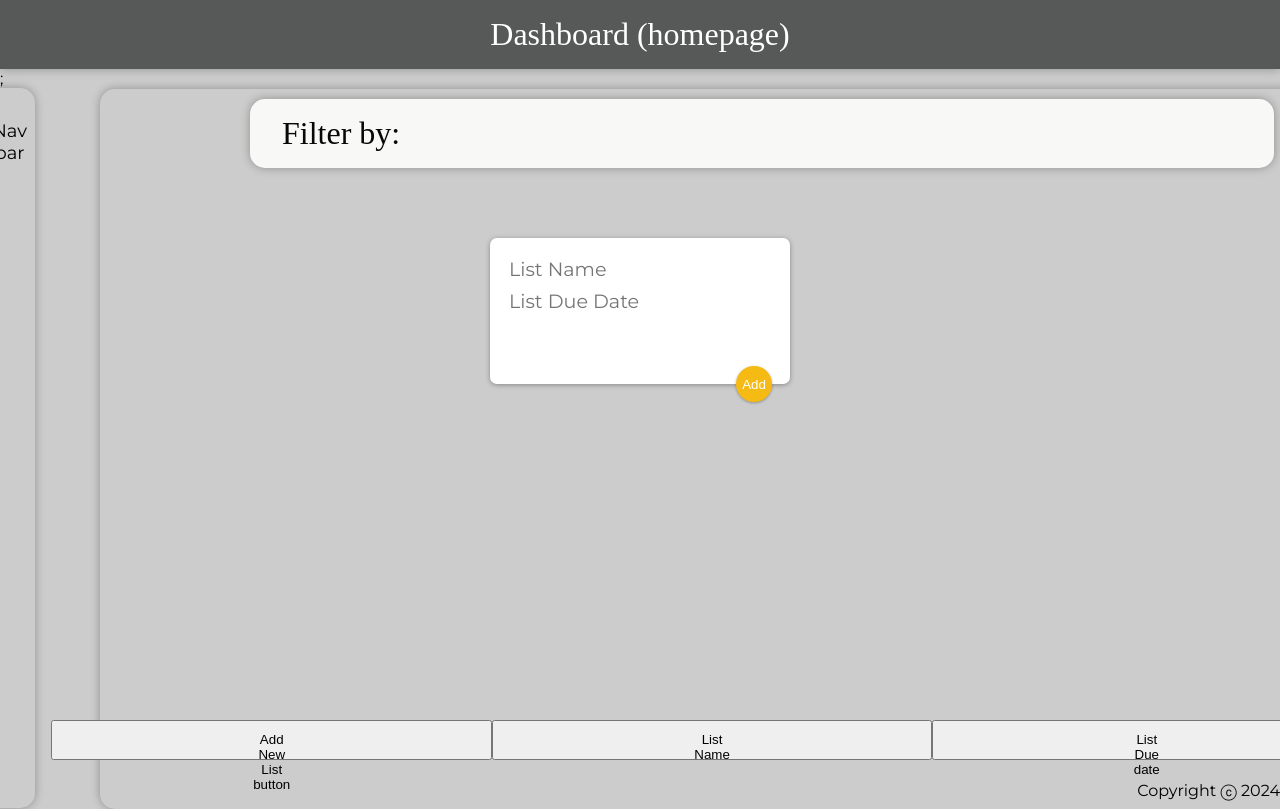
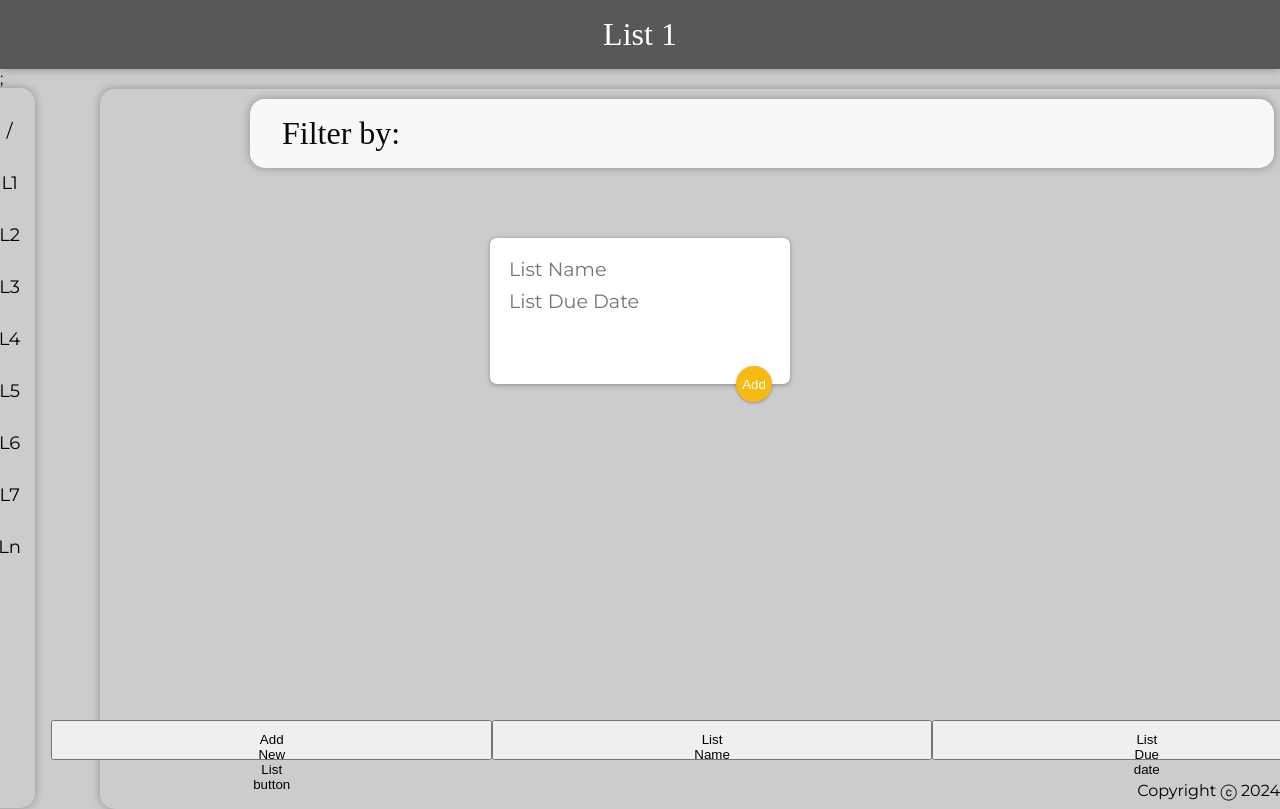
Before and after one commit to nr768/CS312-Task-Manager-App, a React (Create React App) app in the folder task-manager/: page /#/List1 in a window 1280 px wide. Before the commit this address led to /. Shown: the top 809 px of the page. Built offline with nearby package versions, Linux system fonts and the light colour scheme; a web font is replaced by a local one.

Commit message:
Reworked the app.jsx file so it can render the home page and any other pages. Created Pages folder to house all the templates for each page ( Home page, list page )

```diff
--- a/task-manager/package.json
+++ b/task-manager/package.json
@@ -10,6 +10,7 @@
     "react": "^18.3.1",
     "react-bootstrap": "^2.10.4",
     "react-dom": "^18.3.1",
+    "react-router-dom": "^6.25.1",
     "react-scripts": "5.0.1",
     "web-vitals": "^2.1.4"
   },
--- /dev/null
+++ b/task-manager/src/Pages/HomePage.jsx
@@ -0,0 +1,52 @@
+import React, { useState } from "react";
+import Header from "../components/Header";
+import Footer from "../components/Footer";
+import Note from "../components/Note";
+import CreateArea from "../components/CreateArea";
+import Filter_Box from "../components/FilterBox";
+import Big_Box from "../components/BigBox";
+import Nav_Bar from "../components/NavBar";
+
+function HomePage(){
+  const [notes, setNotes] = useState([]);
+
+  function new_note(note) {
+    setNotes((prevNotes) => {
+      return [...prevNotes, note];
+    });
+  }
+
+  function bad_note(id) {
+    setNotes((prevNotes) => {
+      return prevNotes.filter((noteItem, index) => {
+        return index !== id;
+      });
+    });
+  }
+
+  return (
+    <div>
+      <Header title ={"Dashboard (homepage)"}/>
+      <Filter_Box />
+      <Big_Box />
+
+      <Nav_Bar />
+      <CreateArea onAdd={new_note} />
+      {notes.map((noteItem, index) => {
+        return (
+          <Note
+            key={index}
+            id={index}
+            title={noteItem.title}
+            content={noteItem.content}
+            onDelete={bad_note}
+          />
+        );
+      })}
+      <Footer />
+    </div>
+  );
+
+}
+
+export default HomePage;
--- /dev/null
+++ b/task-manager/src/Pages/ListPage.jsx
@@ -0,0 +1,53 @@
+import React, { useState } from "react";
+import Header from "../components/Header";
+import Footer from "../components/Footer";
+import Note from "../components/Note";
+import CreateArea from "../components/CreateArea";
+import Filter_Box from "../components/FilterBox";
+import Big_Box from "../components/BigBox";
+import Nav_Bar from "../components/NavBar";
+
+function ListPage(){
+    const [notes, setNotes] = useState([]);
+
+    function new_note(note) {
+      setNotes((prevNotes) => {
+        return [...prevNotes, note];
+      });
+    }
+
+    function bad_note(id) {
+      setNotes((prevNotes) => {
+        return prevNotes.filter((noteItem, index) => {
+          return index !== id;
+        });
+      });
+    }
+
+    return (
+      <div>
+        <Header title ={"List 1"}/>
+        <Filter_Box />
+        <Big_Box />
+
+        <Nav_Bar />
+        <CreateArea onAdd={new_note} />
+        {notes.map((noteItem, index) => {
+          return (
+            <Note
+              key={index}
+              id={index}
+              title={noteItem.title}
+              content={noteItem.content}
+              onDelete={bad_note}
+            />
+          );
+        })}
+        <Footer />
+      </div>
+    );
+
+}
+
+
+export default ListPage;
--- a/task-manager/src/components/App.js
+++ b/task-manager/src/components/App.js
@@ -1,11 +1,14 @@
 import React, { useState } from "react";
-import Header from "./Header";
-import Footer from "./Footer";
-import Note from "./Note";
-import CreateArea from "./CreateArea";
-import Filter_Box from "./FilterBox";
-import Big_Box from "./BigBox";
-import Nav_Bar from "./NavBar";
+import {HashRouter as Router, Routes, Route } from 'react-router-dom'
+// import Header from "./Header";
+// import Footer from "./Footer";
+// import Note from "./Note";
+// import CreateArea from "./CreateArea";
+// import Filter_Box from "./FilterBox";
+// import Big_Box from "./BigBox";
+// import Nav_Bar from "./NavBar";
+import Home_Page from "../Pages/HomePage";
+import List_Page from "../Pages/ListPage";
 
 {
   /* this is the app file to get all of the components together.
@@ -15,44 +18,17 @@ extra jsx elements
 }
 
 function App() {
-  const [notes, setNotes] = useState([]);
+  return(
+    <Router>
+      <Routes>
+        <Route path="/" element={<Home_Page/>}/>
+        {/* To get to list one just do: http://localhost:3000/#/List1  */}
+        <Route path="/List1" element={<List_Page/>}/>
+      </Routes>
+    </Router>
+  )
 
-  function new_note(note) {
-    setNotes((prevNotes) => {
-      return [...prevNotes, note];
-    });
-  }
 
-  function bad_note(id) {
-    setNotes((prevNotes) => {
-      return prevNotes.filter((noteItem, index) => {
-        return index !== id;
-      });
-    });
-  }
-
-  return (
-    <div>
-      <Header />
-      <Filter_Box />
-      <Big_Box />
-
-      <Nav_Bar />
-      <CreateArea onAdd={new_note} />
-      {notes.map((noteItem, index) => {
-        return (
-          <Note
-            key={index}
-            id={index}
-            title={noteItem.title}
-            content={noteItem.content}
-            onDelete={bad_note}
-          />
-        );
-      })}
-      <Footer />
-    </div>
-  );
 }
 
 export default App;
--- a/task-manager/src/components/Header.jsx
+++ b/task-manager/src/components/Header.jsx
@@ -1,9 +1,9 @@
 import React from "react";
 
-function Header() {
+function Header(props) {
   return (
     <header>
-      <h1>Dashboard (homepage)</h1>
+      <h1>{props.title}</h1>
     </header>
   );
 }
--- a/task-manager/src/components/NavBar.jsx
+++ b/task-manager/src/components/NavBar.jsx
@@ -9,7 +9,15 @@ function Nav_Bar() {
     <div>
       <nav_bar>
         <ul>
-          <li>Nav bar</li>
+          <li>/</li>
+          <li>L1</li>
+          <li>L2</li>
+          <li>L3</li>
+          <li>L4</li>
+          <li>L5</li>
+          <li>L6</li>
+          <li>L7</li>
+          <li>Ln</li>
         </ul>
         {/* <h1>nav bar</h1> */}
       </nav_bar>
--- a/task-manager/src/index.css
+++ b/task-manager/src/index.css
@@ -64,7 +64,6 @@ big_box {
   position: absolute;
   padding: 16px 32px;
   box-shadow: 0 0 10px 0 rgba(0, 0, 0, 0.3);
-  background-color: ;
   text-align: center;
   width: 95%;
   height: 90%;
```
Also changed, not shown: 1 other file (tests, documents, lock files or other folders).
